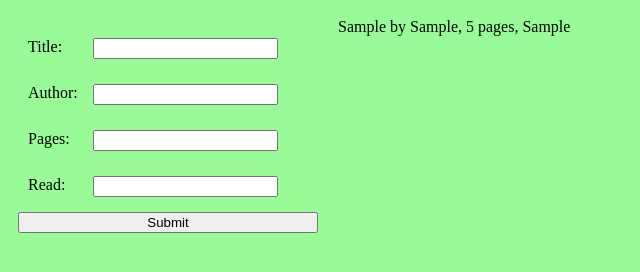
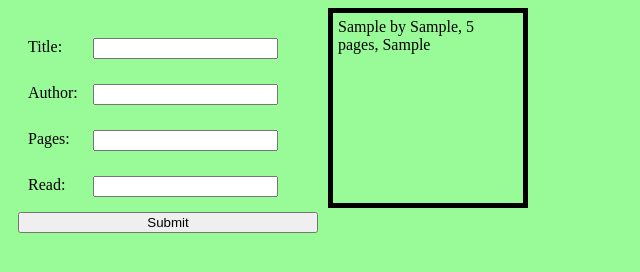
Before and after one commit to Saadat-B/library, a plain HTML site: page index.html in a window 1280 px wide. Both pictures are taken after typing "Sample", "Sample", "5", "Sample" into the empty fields and a click on the input 168 px from the left and 222 px from the top of the page. Shown: the whole page, without its empty margins (0-640 px from the left). Drawn offline with Linux system fonts and the light colour scheme.

Commit message:
Added Card layout for each book

```diff
--- a/style.css
+++ b/style.css
@@ -5,6 +5,7 @@
 
 body {
   background-color: palegreen;
+  overflow: hidden;
 }
 
 .main {
@@ -21,6 +22,11 @@ body {
   width: 20em;
 }
 
+.right {
+  height: 97vh;
+  overflow-y: scroll;
+}
+
 #myForm {
   height: 40rem;
   width: 20rem;
@@ -31,8 +37,17 @@ body {
   padding: 10px;
 }
 
+.container {
+  display: flex;
+  gap: 10px;
+  flex-wrap: wrap;
+}
+
 .card {
-  margin: 10px;
+  border: 5px solid black;
+  height: 200px;
+  width: 200px;
+  padding: 5px;
 }
 
 #myForm > label {
```
